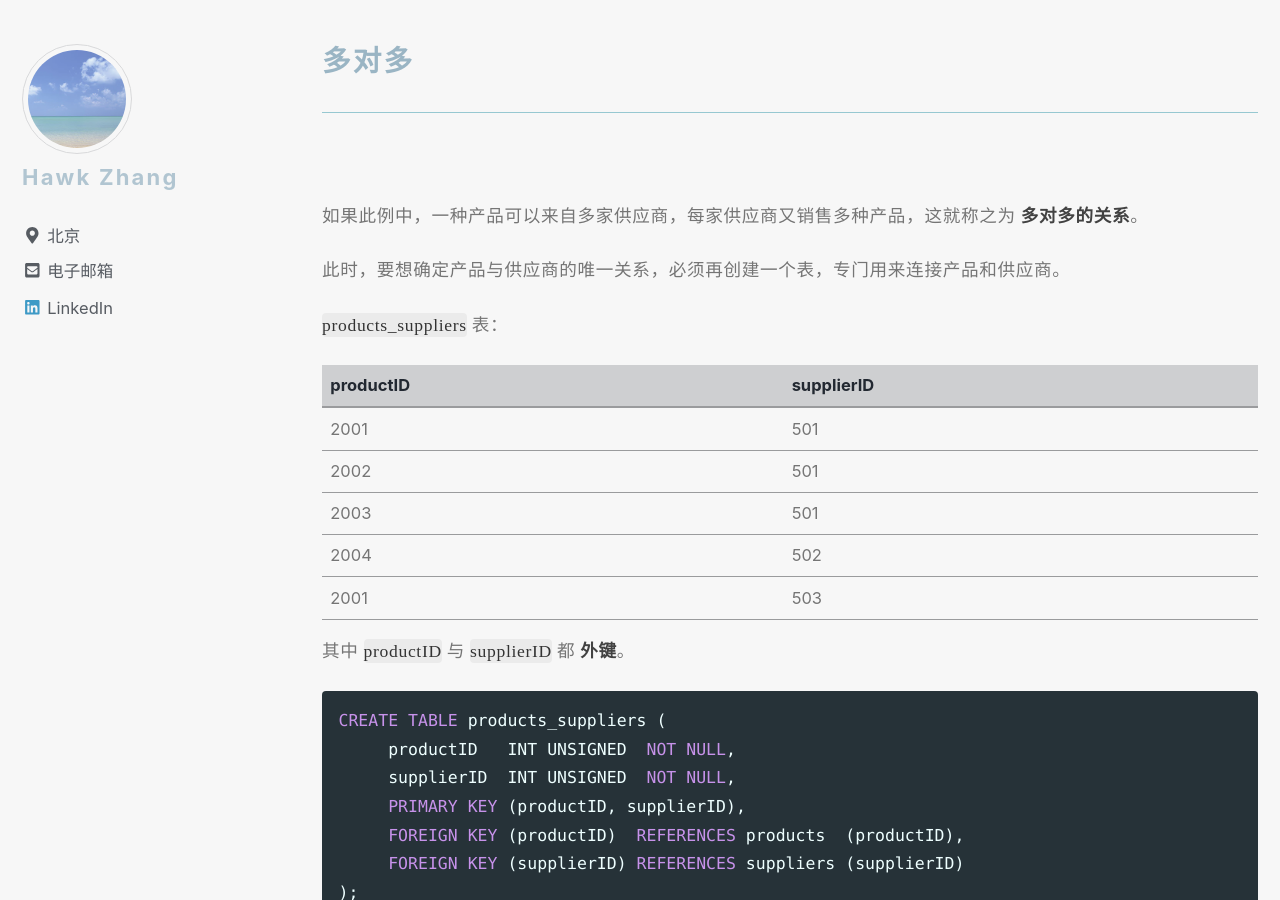
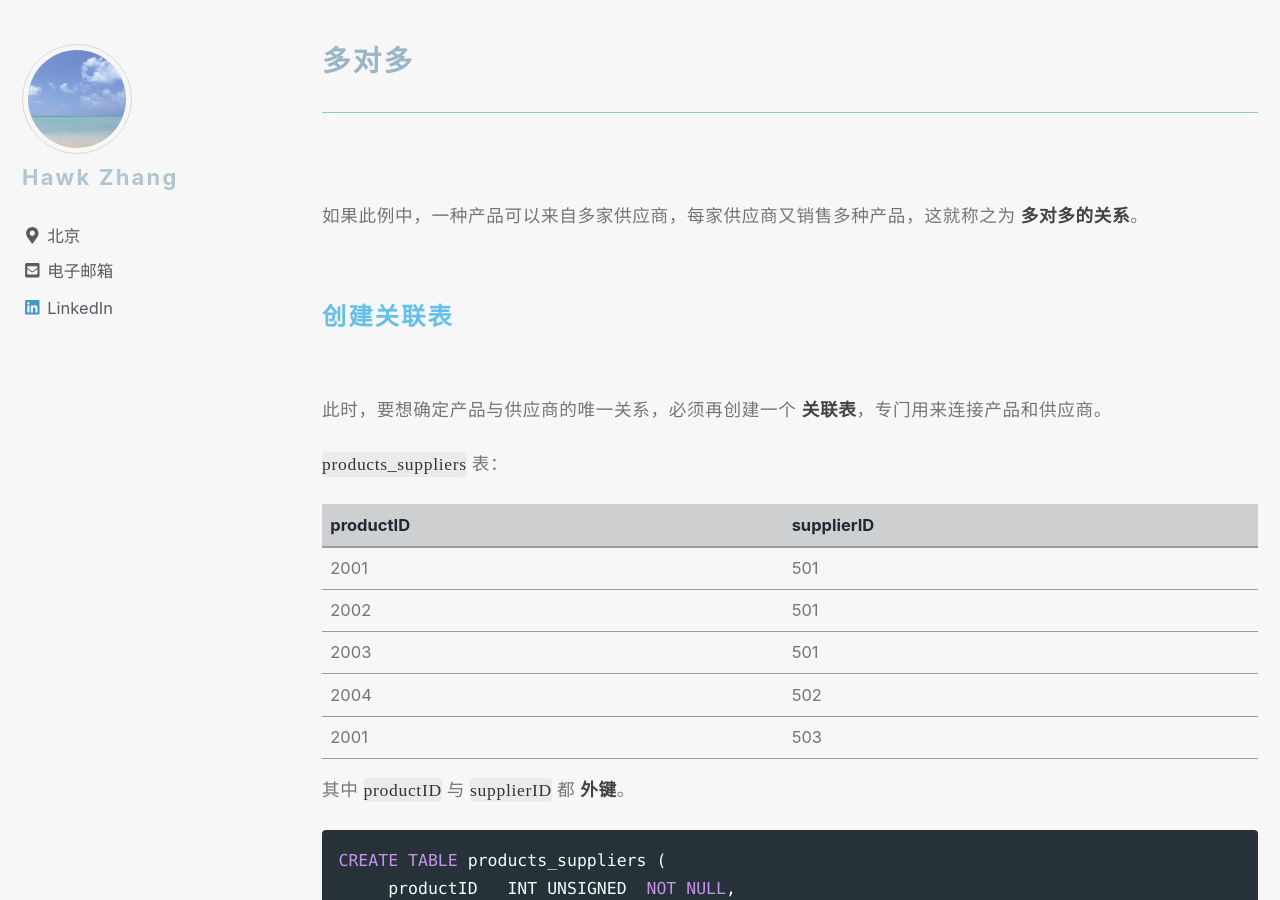
Before and after one commit to narru888/linotes_note, a Jekyll site: the page built from _posts/mysql/2016-04-02-statements.md, in a window 1280 px wide and 900 px high, scrolled down 28926 px. Built offline with Jekyll 4.4.1, drawn with Linux system fonts in a browser that asks for light colours; nearby versions of some CDN libraries; a script that is not in the unit is left out.

Commit message:
update on 2018-10-16 20:42:01 CST

```diff
--- a/_posts/mysql/2016-04-02-statements.md
+++ b/_posts/mysql/2016-04-02-statements.md
@@ -1179,7 +1179,12 @@ WHERE p.price < 0.6;
 
 如果此例中，一种产品可以来自多家供应商，每家供应商又销售多种产品，这就称之为 **多对多的关系**。
 
-此时，要想确定产品与供应商的唯一关系，必须再创建一个表，专门用来连接产品和供应商。
+
+
+
+#### 创建关联表
+
+此时，要想确定产品与供应商的唯一关系，必须再创建一个 **关联表**，专门用来连接产品和供应商。
 
 `products_suppliers` 表：
 
```
